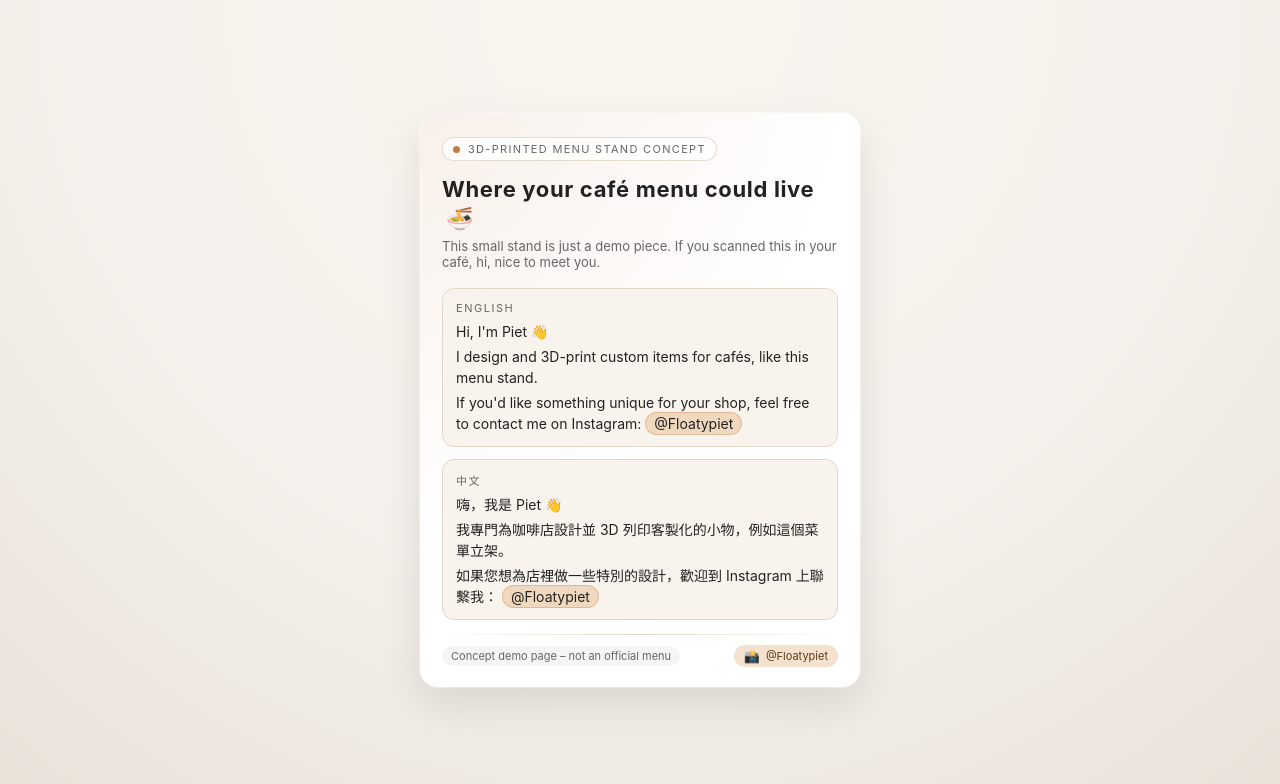
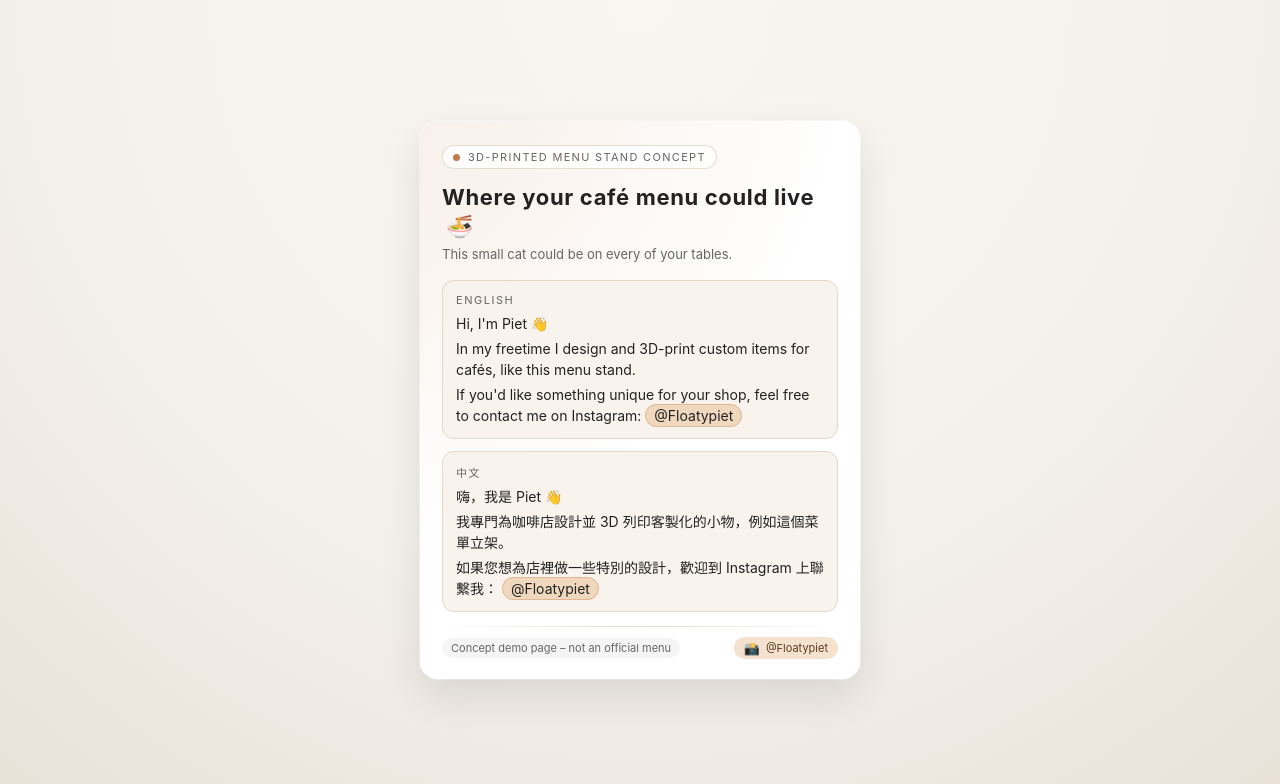
Before and after one commit to FloatyPiet/Menu, a plain HTML site: page index.html in a window 1280 px wide. Drawn offline with Linux system fonts and the light colour scheme.

Commit message:
Update index.html

```diff
--- a/index.html
+++ b/index.html
@@ -191,14 +191,14 @@
       </h1>
 
       <p class="subtitle">
-        This small stand is just a demo piece. If you scanned this in your café, hi,  nice to meet you.
+        This small cat could be on every of your tables.
       </p>
 
       <section class="block">
         <div class="label">English</div>
         <p class="text">Hi, I'm Piet 👋</p>
         <p class="text">
-          I design and 3D-print custom items for cafés, like this menu stand.
+          In my freetime I design and 3D-print custom items for cafés, like this menu stand.
         </p>
         <p class="text">
           If you'd like something unique for your shop, feel free to contact me on Instagram:
```
